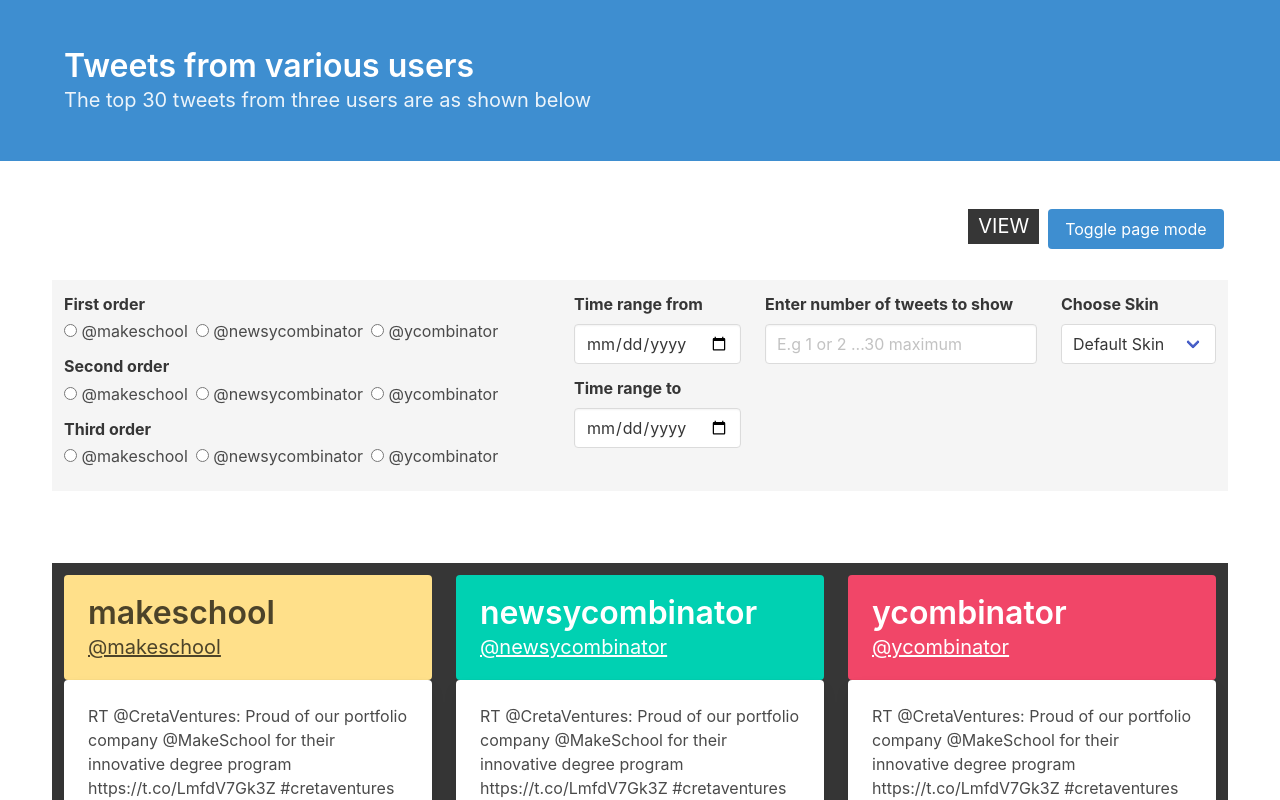
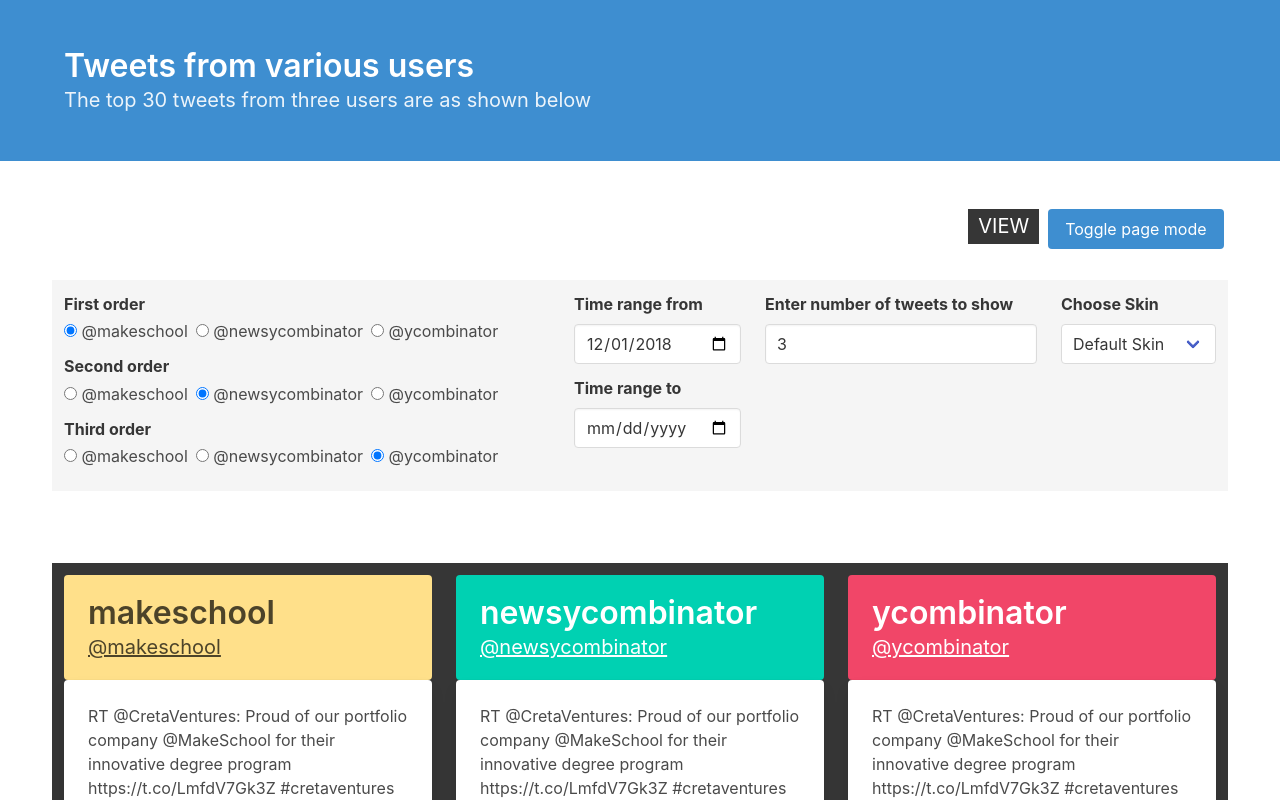
Before and after one commit to ekundayo-ab/angular-tweet-viewer, an Angular app: page / in a window 1280 px wide. Shown: the top 800 px of the page. Built offline with nearby package versions, Linux system fonts and the light colour scheme.

Commit message:
Add time range and number of tweets settings

```diff
--- a/src/app/app.module.ts
+++ b/src/app/app.module.ts
@@ -1,6 +1,7 @@
 import { BrowserModule } from '@angular/platform-browser';
 import { NgModule } from '@angular/core';
 import { HttpClientModule } from '@angular/common/http';
+import { ReactiveFormsModule } from '@angular/forms';
 
 
 import { AppRoutingModule } from './app-routing.module';
@@ -16,7 +17,8 @@
   imports: [
     BrowserModule,
     HttpClientModule,
-    AppRoutingModule
+    AppRoutingModule,
+    ReactiveFormsModule
   ],
   providers: [ApiService],
   bootstrap: [AppComponent]
--- /dev/null
+++ b/src/app/definitions/functions/dates.ts
@@ -0,0 +1,5 @@
+export const toHTML5Date = (date = new Date()) => {
+  const now = () => (date).toLocaleDateString();
+
+  return now().toString().split('/').reverse().join('-');
+};
--- a/src/app/definitions/index.ts
+++ b/src/app/definitions/index.ts
@@ -1,2 +1,2 @@
-export * from './screen-names';
-export * from './page-mode.type';
+export * from './constants/screen-names';
+export * from './functions/dates';
--- a/src/app/definitions/page-mode.type.ts
+++ /dev/null
@@ -1 +0,0 @@
-export type PageMode = 'edit' | 'view';
--- a/src/app/layouts/all-tweets/all-tweets.component.html
+++ b/src/app/layouts/all-tweets/all-tweets.component.html
@@ -20,20 +20,21 @@
       </div>
     </div>
 
+    <form [formGroup]="editForm">
       <div class="columns has-background-light">
         <div class="column has-background-light positions">
           <div class="control">
             <div class="label">First order</div>
             <label class="radio">
-            <input type="radio" name="first" id="">
+              <input type="radio" formControlName="firstOrder" value="makeschool">
               @makeschool
             </label>
             <label class="radio">
-            <input type="radio" name="first" id="">
+              <input type="radio" formControlName="firstOrder" value="newsycombinator">
               @newsycombinator
             </label>
             <label class="radio">
-            <input type="radio" name="first" id="">
+              <input type="radio" formControlName="firstOrder" value="ycombinator">
               @ycombinator
             </label>
           </div>
@@ -41,15 +42,15 @@
           <div class="control">
             <div class="label">Second order</div>
             <label class="radio">
-            <input type="radio" name="second" id="">
+              <input type="radio" formControlName="secondOrder" value="makeschool">
               @makeschool
             </label>
             <label class="radio">
-            <input type="radio" name="second" id="">
+              <input type="radio" formControlName="secondOrder" value="newsycombinator">
               @newsycombinator
             </label>
             <label class="radio">
-            <input type="radio" name="second" id="">
+              <input type="radio" formControlName="secondOrder" value="ycombinator">
               @ycombinator
             </label>
           </div>
@@ -57,15 +58,15 @@
           <div class="control">
             <div class="label">Third order</div>
             <label class="radio">
-            <input type="radio" name="third" id="">
+              <input type="radio" formControlName="thirdOrder" value="makeschool">
               @makeschool
             </label>
             <label class="radio">
-            <input type="radio" name="third" id="">
+              <input type="radio" formControlName="thirdOrder" value="newsycombinator">
               @newsycombinator
             </label>
             <label class="radio">
-            <input type="radio" name="third" id="">
+              <input type="radio" formControlName="thirdOrder" value="ycombinator">
               @ycombinator
             </label>
           </div>
@@ -75,13 +76,13 @@
           <div class="field">
             <div class="label">Time range from</div>
             <div class="control">
-            <input class="input" type="date" placeholder="From">
+              <input class="input" type="date" formControlName="tweetRangeFrom" placeholder="From">
             </div>
           </div>
           <div class="field">
             <div class="label">Time range to</div>
             <div class="control">
-            <input class="input" type="date" placeholder="To">
+              <input class="input" type="date" formControlName="tweetRangeTo" placeholder="To">
             </div>
           </div>
         </div>
@@ -90,7 +91,7 @@
           <div class="field">
             <div class="label">Enter number of tweets to show</div>
             <div class="control">
-            <input class="input" type="number" placeholder="E.g 1 or 2 ...30 maximum">
+              <input class="input" type="number" formControlName="numberOfTweets" placeholder="E.g 1 or 2 ...30 maximum">
             </div>
           </div>
         </div>
@@ -100,9 +101,9 @@
             <div class="label">Choose Skin</div>
             <div class="control">
               <div class="select">
-              <select>
-                <option>Default Skin</option>
-                <option>Contrast Skin</option>
+                <select formControlName="skinTheme">
+                  <option [ngValue]="'default'">Default Skin</option>
+                  <option [ngValue]="'contrast'">Contrast Skin</option>
                 </select>
               </div>
             </div>
@@ -110,6 +111,7 @@
         </div>
 
       </div>
+    </form>
   </div>
 </section>
 
@@ -131,7 +133,7 @@
           </article>
         </div>
 
-        <div *ngFor="let tweet of tweets" class="card">
+        <div *ngFor="let tweet of tweetsToShow" class="card">
           <div class="card-content">
             <div class="content">
               <p>{{tweet.text}}</p>
@@ -142,6 +144,16 @@
           </div>
         </div>
 
+        <div *ngIf="!tweetsToShow.length" class="card">
+          <div class="card-content">
+            <div *ngIf="!tweetsToShow.length">
+              <div class="content">
+                <p> No matching tweets!</p>
+              </div>
+            </div>
+          </div>
+        </div>
+
       </div>
     </div>
 
--- a/src/app/layouts/all-tweets/all-tweets.component.ts
+++ b/src/app/layouts/all-tweets/all-tweets.component.ts
@@ -1,7 +1,7 @@
 import { Component, OnInit } from '@angular/core';
+import { FormGroup, FormControl } from '@angular/forms';
 import { ApiService } from '../../services/api.service';
-import { ScreenNames } from '../../definitions/screen-names';
-import { PageMode } from '../../definitions/page-mode.type';
+import { toHTML5Date, ScreenNames } from '../../definitions';
 
 @Component({
   selector: 'app-all-tweets',
@@ -13,17 +13,51 @@
   screenNames = ScreenNames;
   editMode = false;
 
-  constructor(private apiService: ApiService) { }
+  public editForm = new FormGroup({
+    numberOfTweets: new FormControl(3),
+    tweetRangeFrom: new FormControl('2018-12-01'),
+    tweetRangeTo: new FormControl(toHTML5Date()),
+    skinTheme: new FormControl('default'),
+    firstOrder: new FormControl('makeschool'),
+    secondOrder: new FormControl('newsycombinator'),
+    thirdOrder: new FormControl('ycombinator'),
+  });
+
+  constructor(private apiService: ApiService) {
+    // console.log(nowDate());
+  }
 
   ngOnInit() {
     this.tweets = this.apiService.fetchTweets('screenName');
     // ScreenNames.map((screenName) => {
     //   this.tweets.push(this.apiService.fetchTweets(screenName));
     // });
+    this.onChanges();
   }
 
   setPageMode() {
-    this.editMode = !this.editMode
+    this.editMode = !this.editMode;
+  }
+
+  onChanges() {
+    this.editForm.valueChanges.subscribe((val) => {
+      console.log(val);
+    });
+  }
+
+  get tweetsToShow() {
+    const {
+      numberOfTweets,
+      tweetRangeFrom,
+      tweetRangeTo,
+    } = this.editForm.value;
+
+    const tweetsToShow = this.tweets.filter((tweet) => {
+      const tweetDate = toHTML5Date(new Date(tweet.created_at));
+      return tweetDate >= tweetRangeFrom && tweetDate <= tweetRangeTo;
+    });
+
+    return tweetsToShow.slice(0, numberOfTweets);
   }
 
 }
```
Also changed, not shown: src/app/definitions/constants/screen-names.ts (renamed from src/app/definitions/screen-names.ts). Lines whose indentation alone changed are shown as unchanged.
